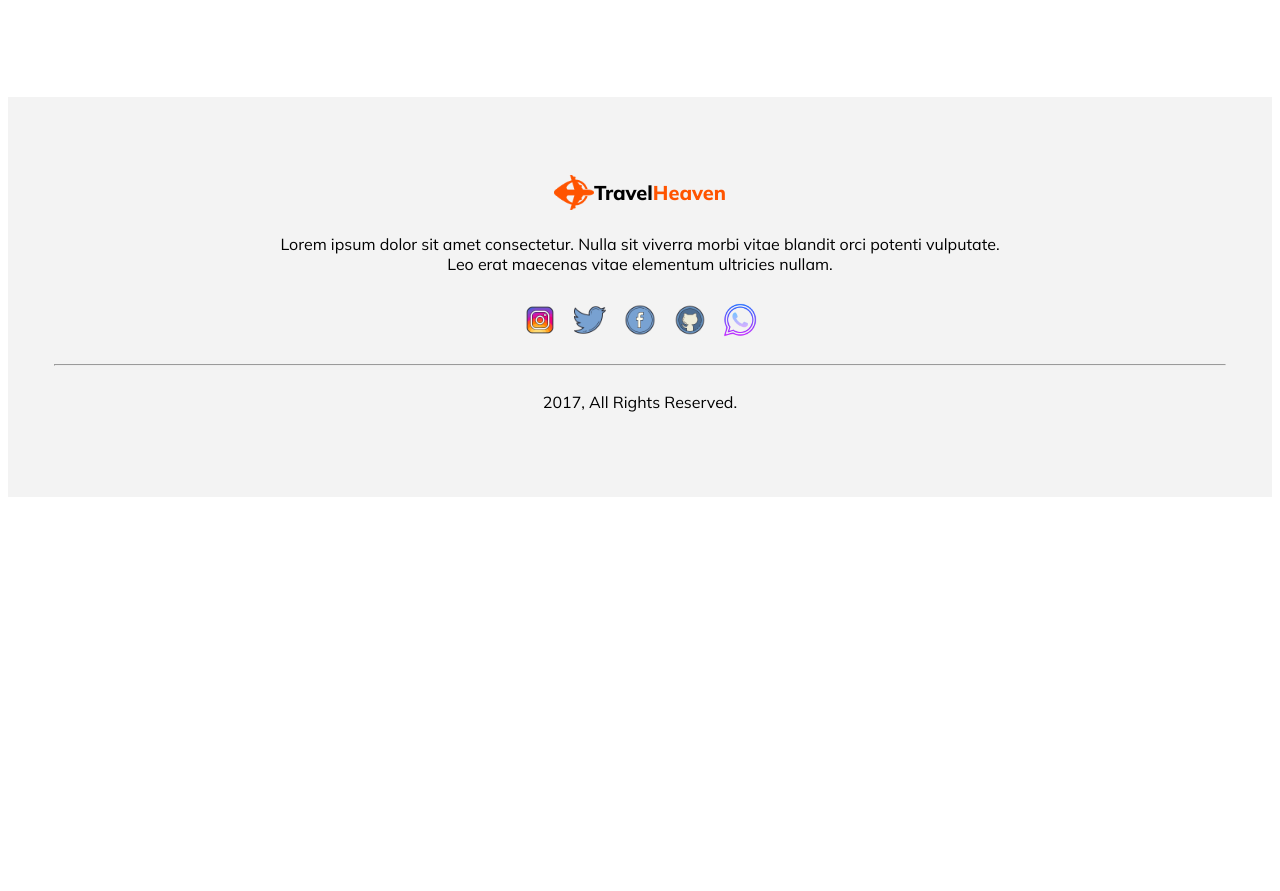
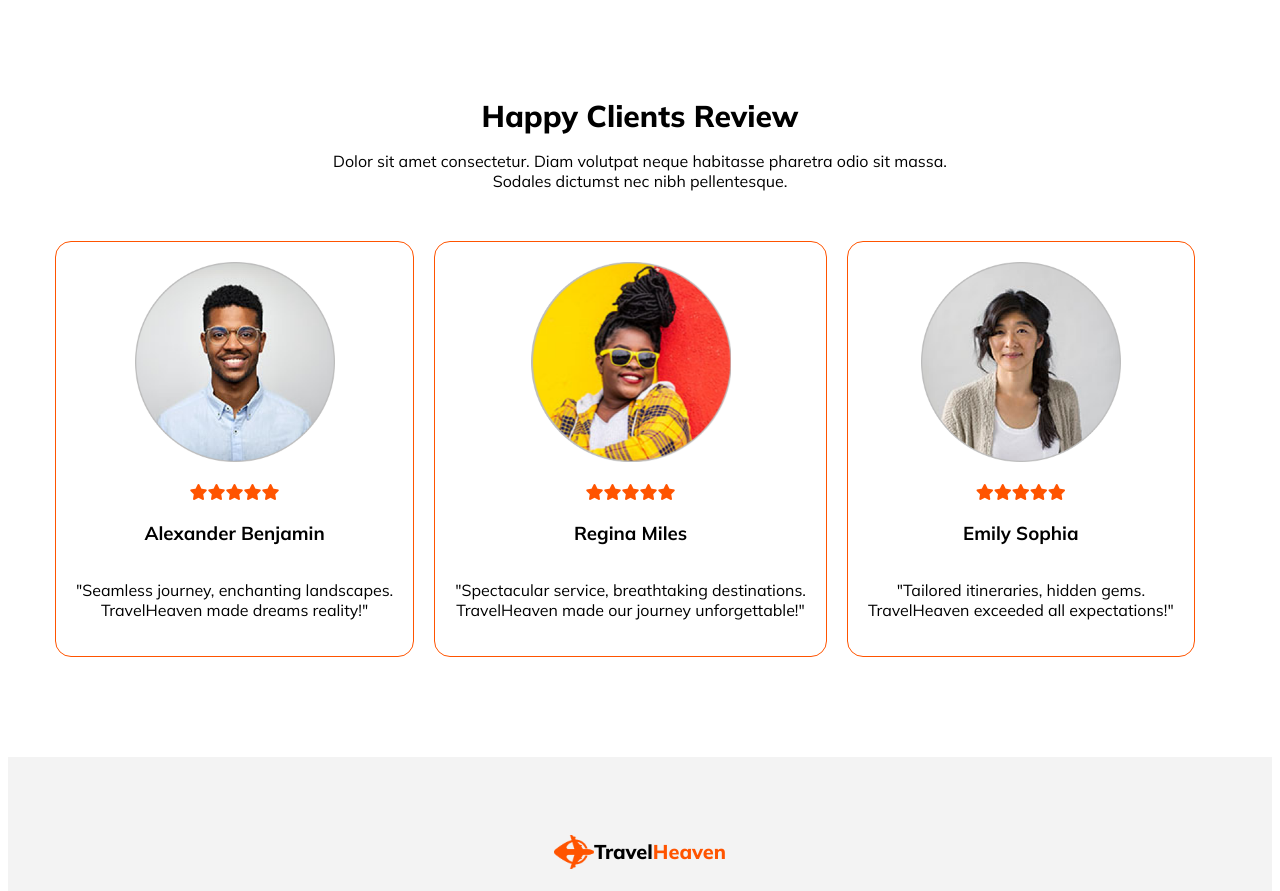
Before and after one commit to MohammadRofikulIslam/Assignment_02, a plain HTML site: page index.html in a window 1280 px wide. Shown: the part 3861-4752 px from the top of the page. Before the commit the page ends 4366 px from the top, so only its background shows below. Drawn offline with Linux system fonts and the light colour scheme.

Commit message:
Clients Review Added(Extra Section)

```diff
--- a/index.html
+++ b/index.html
@@ -193,6 +193,37 @@
           </div>
         </div>
       </section>
+       <!-- Clients Review Section -->
+      <section>
+        <div class="section-text-content">
+          <h3 class="section-title">Happy Clients Review</h3>
+          <p class="section-text">
+            Dolor sit amet consectetur. Diam volutpat neque habitasse pharetra odio sit massa. <br> Sodales dictumst nec nibh pellentesque.
+          </p>
+        </div>
+        <div class="user-review">
+          <div class="user-1">
+            <img class="user-img" src="/Images/user-1.png" alt="">
+            <div class="user-rating"><i class="fa-solid fa-star"></i><i class="fa-solid fa-star"></i><i class="fa-solid fa-star"></i><i class="fa-solid fa-star"></i><i class="fa-solid fa-star"></i></div>
+            <h3>Alexander Benjamin</h5>
+              <p>"Seamless journey, enchanting landscapes. <br> TravelHeaven made dreams reality!"</p>
+            </div>
+          <div class="user-2">
+            <img class="user-img" src="/Images/user-3.png" alt="">
+            <div class="user-rating"><i class="fa-solid fa-star"></i><i class="fa-solid fa-star"></i><i class="fa-solid fa-star"></i><i class="fa-solid fa-star"></i><i class="fa-solid fa-star"></i></div>
+            <h3>Regina Miles</h5>
+             <p>"Spectacular service, breathtaking destinations. <br> TravelHeaven made our journey unforgettable!"</p>
+            </div>
+          <div class="user-3">
+            <img class="user-img" src="/Images/user-2.png" alt="">
+            <div class="user-rating"><i class="fa-solid fa-star"></i><i class="fa-solid fa-star"></i><i class="fa-solid fa-star"></i><i class="fa-solid fa-star"></i><i class="fa-solid fa-star"></i></div>
+            <h3>Emily Sophia </h5>
+              <p>"Tailored itineraries, hidden gems. <br> TravelHeaven exceeded all expectations!"</p>
+          </div>
+
+        </div>
+
+      </section>
     </main>
     <footer>
       <div class="footer-container">
@@ -207,7 +238,6 @@
           <a href=""><img class="social-icon" src="Images/icons8-facebook-100.png" alt=""></a>
           <a href=""><img class="social-icon" src="Images/icons8-github-100.png" alt=""></a>
           <a href=""><img class="social-icon" src="Images/icons8-whatsapp-64.png" alt=""></a>
-
          </div>
         <hr>
          <p>2017, All Rights Reserved.</p>
--- a/styles/responsive.css
+++ b/styles/responsive.css
@@ -81,7 +81,19 @@
   .newsletter-img {
     width: 100%;
   }
-  footer{
+  .user-review {
+    flex-direction: column;
+    margin: 0 auto;
+    margin-bottom: 20px;
+    gap: 20px;
+  }
+  .user-1,
+  .user-2,
+  .user-3 {
+    width: 85%;
+    margin: 0 auto;
+  }
+  footer {
     padding: 20px;
   }
 }
--- a/styles/style.css
+++ b/styles/style.css
@@ -357,6 +357,38 @@ nav {
 .newsletter-form > hr {
   margin: 10px 0;
 }
+
+/* User Review  */
+.user-review {
+  margin-bottom: 100px;
+  width: fit-content;
+  display: flex;
+  justify-content: space-around;
+  gap: 20px;
+}
+.user-1,
+.user-2,
+.user-3 {
+  border: 1px solid #ff5400;
+  border-radius: 16px;
+  width: fit-content;
+  padding: 20px;
+  display: flex;
+  flex-direction: column;
+  align-items: center;
+  text-align: center;
+}
+
+.user-img {
+  height: 200px;
+  width: fit-content;
+}
+.user-rating {
+  color: #ff5400;
+  margin-top: 20px;
+}
+
+/* Footer  */
 footer {
   background: rgba(19, 19, 24, 0.05);
 }
```
Also changed, not shown: Images/user-1.png (added), Images/user-2.png (added), Images/user-3.png (added).
